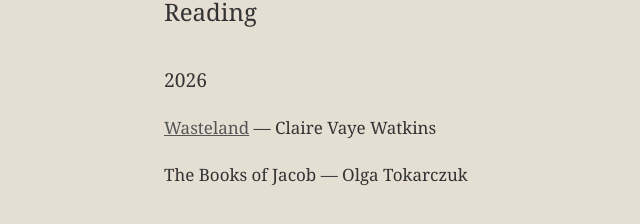
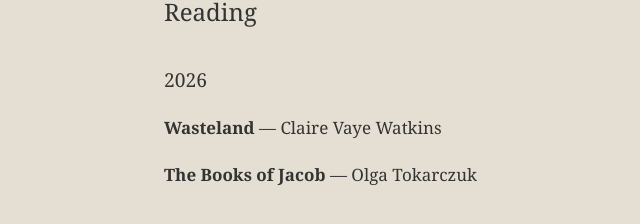
Before and after one commit to bakeramy/wabisabinotes, a Jekyll site: the page built from reading.html, in a window 1280 px wide. Shown: the part 296-520 px from the top of the page, without its empty margins (96-736 px from the left). Built offline with Jekyll 4.4.1, drawn with Linux system fonts in a browser that asks for light colours.

Commit message:
Update reading.html

```diff
--- a/reading.html
+++ b/reading.html
@@ -35,18 +35,11 @@
     {% for book in site.data.books %}
       {% if book.year == year %}
         <p>
-          {% if book.notes %}
-            <a href="{{ '/reading/' | append: book.notes | relative_url }}">{{ book.title }}</a>
-          {% else %}
-            {{ book.title }}
-          {% endif %}
-          — {{ book.author }}
+          <strong>{{ book.title }}</strong> — {{ book.author }}
         </p>
       {% endif %}
     {% endfor %}
 
   {% endfor %}
 </main>
-
-</body>
 </html>
```
